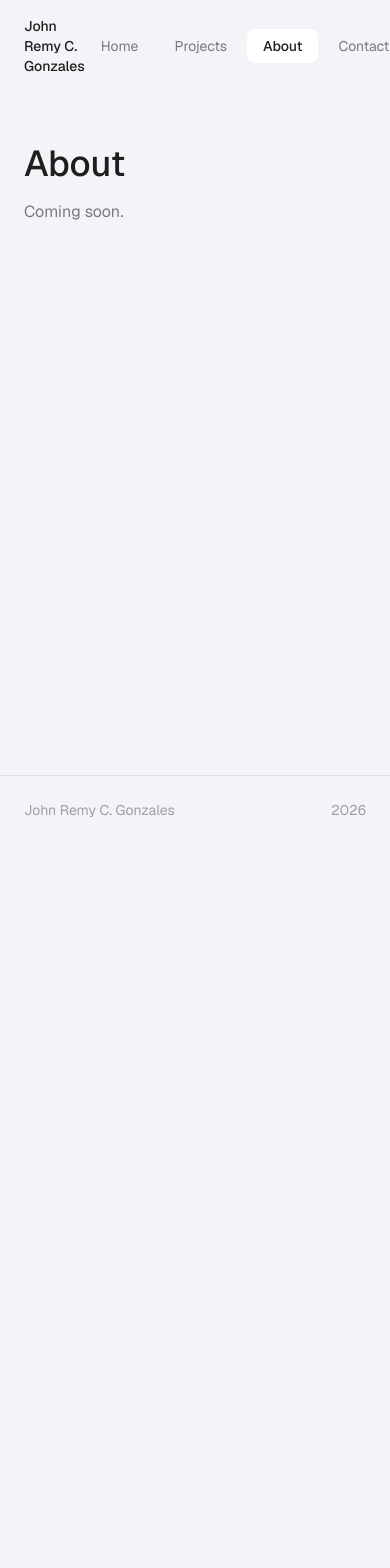
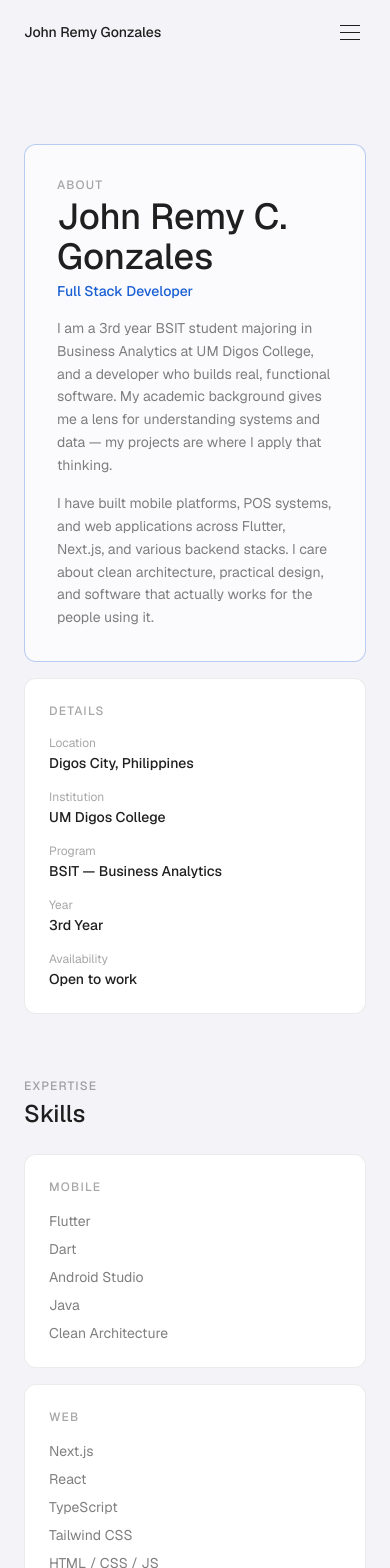
Before and after one commit to Reym-Tech/portfolio_v2, a Next.js app in the folder portfolio/: page /about in a window 390 px wide. Shown: the top 1568 px of the page. Before the commit the page ends 844 px from the top, so only its background shows below. Built offline with nearby package versions, Linux system fonts and the light colour scheme.

Commit message:
feat: real project data, about page, mobile navbar with hamburger dropdown

```diff
--- a/portfolio/app/about/page.tsx
+++ b/portfolio/app/about/page.tsx
@@ -1,8 +1,132 @@
+import { SKILLS }     from "@/data/skills";
+import { EXPERIENCE } from "@/data/experience";
+
+export const metadata = {
+  title:       "About — John Remy C. Gonzales",
+  description: "Full stack developer and Business Analytics student building real products at the intersection of software engineering and data-driven thinking.",
+};
+
 export default function AboutPage() {
   return (
-    <div className="mx-auto max-w-5xl px-6 py-20">
-      <h1 className="text-4xl font-medium text-[var(--text-primary)]">About</h1>
-      <p className="mt-4 text-[var(--text-secondary)]">Coming soon.</p>
+    <div className="mx-auto w-full max-w-5xl px-6 py-20">
+
+      {/* Header */}
+      <div className="mb-16 grid grid-cols-1 gap-4 md:grid-cols-3">
+        <div className="
+          md:col-span-2 rounded-[var(--radius-lg)]
+          border border-[var(--glass-border-accent)]
+          bg-[var(--glass-fill)] backdrop-blur-sm p-8
+          flex flex-col gap-4
+        ">
+          <div>
+            <p className="text-xs font-medium uppercase tracking-widest text-[var(--text-muted)]">
+              About
+            </p>
+            <h1 className="mt-1 text-4xl font-medium text-[var(--text-primary)]">
+              John Remy C. Gonzales
+            </h1>
+            <p className="mt-1 text-sm font-medium text-[var(--accent-primary)]">
+              Full Stack Developer
+            </p>
+          </div>
+          <p className="text-sm leading-relaxed text-[var(--text-secondary)]">
+            I am a 3rd year BSIT student majoring in Business Analytics at UM Digos College, and a developer who builds real, functional software. My academic background gives me a lens for understanding systems and data — my projects are where I apply that thinking.
+          </p>
+          <p className="text-sm leading-relaxed text-[var(--text-secondary)]">
+            I have built mobile platforms, POS systems, and web applications across Flutter, Next.js, and various backend stacks. I care about clean architecture, practical design, and software that actually works for the people using it.
+          </p>
+        </div>
+
+        <div className="
+          rounded-[var(--radius-lg)] border border-[var(--border)]
+          bg-[var(--surface)] p-6 flex flex-col gap-4
+        ">
+          <p className="text-xs font-medium uppercase tracking-widest text-[var(--text-muted)]">
+            Details
+          </p>
+          <div className="flex flex-col gap-4">
+            {[
+              { label: "Location",     value: "Digos City, Philippines" },
+              { label: "Institution",  value: "UM Digos College"        },
+              { label: "Program",      value: "BSIT — Business Analytics" },
+              { label: "Year",         value: "3rd Year"                },
+              { label: "Availability", value: "Open to work"            },
+            ].map((item) => (
+              <div key={item.label} className="flex flex-col gap-0.5">
+                <p className="text-xs text-[var(--text-muted)]">{item.label}</p>
+                <p className="text-sm font-medium text-[var(--text-primary)]">{item.value}</p>
+              </div>
+            ))}
+          </div>
+        </div>
+      </div>
+
+      {/* Skills */}
+      <div className="mb-16">
+        <div className="mb-6">
+          <p className="text-xs font-medium uppercase tracking-widest text-[var(--text-muted)]">
+            Expertise
+          </p>
+          <h2 className="mt-1 text-2xl font-medium text-[var(--text-primary)]">
+            Skills
+          </h2>
+        </div>
+        <div className="grid grid-cols-1 gap-4 sm:grid-cols-2 md:grid-cols-4">
+          {SKILLS.map((skill) => (
+            <div
+              key={skill.category}
+              className="
+                rounded-[var(--radius-lg)] border border-[var(--border)]
+                bg-[var(--surface)] p-6 flex flex-col gap-4
+              "
+            >
+              <p className="text-xs font-medium uppercase tracking-widest text-[var(--text-muted)]">
+                {skill.category}
+              </p>
+              <ul className="flex flex-col gap-2">
+                {skill.items.map((item) => (
+                  <li key={item} className="text-sm text-[var(--text-secondary)]">
+                    {item}
+                  </li>
+                ))}
+              </ul>
+            </div>
+          ))}
+        </div>
+      </div>
+
+      {/* Experience */}
+      <div>
+        <div className="mb-6">
+          <p className="text-xs font-medium uppercase tracking-widest text-[var(--text-muted)]">
+            Background
+          </p>
+          <h2 className="mt-1 text-2xl font-medium text-[var(--text-primary)]">
+            Experience
+          </h2>
+        </div>
+        <div className="flex flex-col gap-4">
+          {EXPERIENCE.map((item, index) => (
+            <div
+              key={index}
+              className="
+                rounded-[var(--radius-lg)] border border-[var(--border)]
+                bg-[var(--surface)] p-6 grid grid-cols-1 gap-4 md:grid-cols-4
+              "
+            >
+              <div className="md:col-span-1 flex flex-col gap-1">
+                <p className="text-xs text-[var(--text-muted)]">{item.period}</p>
+                <p className="text-xs font-medium text-[var(--accent-primary)]">{item.company}</p>
+              </div>
+              <div className="md:col-span-3 flex flex-col gap-2">
+                <p className="text-sm font-medium text-[var(--text-primary)]">{item.role}</p>
+                <p className="text-sm leading-relaxed text-[var(--text-secondary)]">{item.description}</p>
+              </div>
+            </div>
+          ))}
+        </div>
+      </div>
+
     </div>
   );
 }
--- a/portfolio/app/projects/page.tsx
+++ b/portfolio/app/projects/page.tsx
@@ -3,7 +3,7 @@ import ProjectFilter from "@/components/ui/ProjectFilter";
 import ProjectGrid   from "@/components/ui/ProjectGrid";
 
 export const metadata = {
-  title:       "Projects — Your Name",
+  title:       "Projects — John Remy C. Gonzales",
   description: "A collection of projects built across full stack development, automation, and AI.",
 };
 
--- a/portfolio/components/common/Navbar.tsx
+++ b/portfolio/components/common/Navbar.tsx
@@ -2,18 +2,29 @@
 
 import Link from "next/link";
 import { usePathname } from "next/navigation";
+import { useState, useEffect } from "react";
 import { NAV_ITEMS } from "@/data/navigation";
 import { useScrolled } from "@/hooks/useScrolled";
 
 export default function Navbar() {
-  const pathname = usePathname();
+  const pathname  = usePathname();
   const scrolled  = useScrolled();
+  const [open, setOpen] = useState(false);
+
+  useEffect(() => {
+    setOpen(false);
+  }, [pathname]);
+
+  useEffect(() => {
+    document.body.style.overflow = open ? "hidden" : "";
+    return () => { document.body.style.overflow = ""; };
+  }, [open]);
 
   return (
     <header
       className={`
         fixed top-0 left-0 right-0 z-50 transition-all duration-300
-        ${scrolled
+        ${scrolled || open
           ? "bg-[var(--bg-base)]/80 backdrop-blur-md border-b border-[var(--border)]"
           : "bg-transparent"
         }
@@ -25,12 +36,13 @@ export default function Navbar() {
       >
         <Link
           href="/"
-          className="text-sm font-medium text-[var(--text-primary)] transition-opacity hover:opacity-70"
+          className="text-sm font-medium text-[var(--text-primary)] transition-opacity hover:opacity-70 shrink-0"
         >
-          John Remy C. Gonzales
+          John Remy Gonzales
         </Link>
 
-        <ul className="flex items-center gap-1" role="list">
+        {/* Desktop nav */}
+        <ul className="hidden sm:flex items-center gap-1" role="list">
           {NAV_ITEMS.map((item) => {
             const isActive = pathname === item.href;
             return (
@@ -51,7 +63,65 @@ export default function Navbar() {
             );
           })}
         </ul>
+
+        {/* Mobile hamburger */}
+        <button
+          onClick={() => setOpen((prev) => !prev)}
+          className="sm:hidden flex flex-col justify-center items-center w-8 h-8 gap-1.5"
+          aria-label={open ? "Close menu" : "Open menu"}
+          aria-expanded={open}
+        >
+          <span className={`
+            block h-px w-5 bg-[var(--text-primary)] transition-all duration-300
+            ${open ? "translate-y-[3.5px] rotate-45" : ""}
+          `} />
+          <span className={`
+            block h-px w-5 bg-[var(--text-primary)] transition-all duration-300
+            ${open ? "opacity-0" : ""}
+          `} />
+          <span className={`
+            block h-px w-5 bg-[var(--text-primary)] transition-all duration-300
+            ${open ? "-translate-y-[3.5px] -rotate-45" : ""}
+          `} />
+        </button>
       </nav>
+
+      {/* Mobile dropdown */}
+      <div
+        className={`
+          sm:hidden overflow-hidden transition-all duration-300
+          ${open ? "max-h-64 opacity-100" : "max-h-0 opacity-0"}
+        `}
+      >
+        <ul
+          className="
+            flex flex-col px-6 pb-4 gap-1
+            border-t border-[var(--border)]
+            bg-[var(--bg-base)]/80 backdrop-blur-md
+          "
+          role="list"
+        >
+          {NAV_ITEMS.map((item) => {
+            const isActive = pathname === item.href;
+            return (
+              <li key={item.href}>
+                <Link
+                  href={item.href}
+                  className={`
+                    flex w-full rounded-[var(--radius-md)] px-4 py-3 text-sm transition-colors
+                    ${isActive
+                      ? "bg-[var(--surface)] text-[var(--text-primary)] font-medium"
+                      : "text-[var(--text-secondary)] hover:text-[var(--text-primary)] hover:bg-[var(--surface)]"
+                    }
+                  `}
+                >
+                  {item.label}
+                </Link>
+              </li>
+            );
+          })}
+        </ul>
+      </div>
     </header>
   );
 }
--- /dev/null
+++ b/portfolio/data/experience.ts
@@ -0,0 +1,21 @@
+export type Experience = {
+  role:        string;
+  company:     string;
+  period:      string;
+  description: string;
+};
+
+export const EXPERIENCE: Experience[] = [
+  {
+    role:        "3rd Year BSIT Student",
+    company:     "UM Digos College",
+    period:      "2022 — Present",
+    description: "Major in Business Analytics. Studying information systems, data analysis, and software development while building real projects that apply classroom concepts to production-level problems.",
+  },
+  {
+    role:        "Freelance Developer",
+    company:     "Self-employed",
+    period:      "2023 — Present",
+    description: "Building mobile and web applications for clients and personal projects. Focused on clean architecture, practical UI design, and delivering working software.",
+  },
+];
--- a/portfolio/data/hero.ts
+++ b/portfolio/data/hero.ts
@@ -1,10 +1,10 @@
 export const HERO_CONTENT = {
-  name:        "John Remy C. Gonzales",
-  role:        "Full Stack Developer",
-  tagline:     "I build scalable digital solutions that combine software engineering, automation, and product thinking.",
-  location:    "Philippines",
-  available:   true,
-  stack:       ["Next.js", "TypeScript", "Python", "Tailwind"],
+  name:      "John Remy C. Gonzales",
+  role:      "Full Stack Developer",
+  tagline:   "I build real products — mobile apps, web platforms, and automation tools — while studying Business Analytics. I care about how software solves actual problems.",
+  location:  "Digos City, Philippines",
+  available: true,
+  stack:     ["Flutter", "Next.js", "TypeScript", "Supabase"],
   cta: {
     primary:   { label: "View Projects", href: "/projects" },
     secondary: { label: "Get in Touch",  href: "/contact" },
--- a/portfolio/data/projects.ts
+++ b/portfolio/data/projects.ts
@@ -2,48 +2,39 @@ import type { Project } from "@/types";
 
 export const PROJECTS: Project[] = [
   {
-    id:          "project-one",
-    title:       "Project One",
-    description: "A scalable web application that automates complex workflows using modern full stack technologies and AI integration.",
-    tags:        ["Next.js", "TypeScript", "OpenAI"],
-    href:        "#",
-    repoHref:    "#",
+    id:          "ayo",
+    title:       "AYO",
+    description: "A mobile platform that connects homeowners with verified home repair professionals — plumbers, electricians, and appliance technicians. Built with Flutter and Supabase using Clean Architecture and a premium Glassmorphism design system.",
+    tags:        ["Flutter", "Supabase", "Dart", "Clean Architecture"],
+    href:        "https://drive.google.com/file/d/1XRqTRw4xIkN_clRi62vX1vsYorLbilEp/view?usp=sharing",
+    repoHref:    "https://github.com/Reym-Tech/Technopreneur-Fixify",
     featured:    true,
   },
   {
-    id:          "project-two",
-    title:       "Project Two",
-    description: "A backend system built for high-throughput data processing with a clean API layer.",
-    tags:        ["Python", "FastAPI", "PostgreSQL"],
-    href:        "#",
-    repoHref:    "#",
+    id:          "brewtrack",
+    title:       "BrewTrack",
+    description: "A web-based POS and inventory system for cafés. Manages sales, tracks stock, and provides basic analytics in a single dashboard. Live in production.",
+    tags:        ["HTML", "CSS", "JavaScript", "Supabase"],
+    href:        "https://bt-hitnotes.vercel.app",
+    repoHref:    "https://github.com/Reym-Tech/BrewTrack_Latest",
     featured:    false,
   },
   {
-    id:          "project-three",
-    title:       "Project Three",
-    description: "A lightweight SaaS tool for managing and automating repetitive business operations.",
-    tags:        ["Next.js", "TypeScript", "Tailwind"],
-    href:        "#",
-    repoHref:    "#",
+    id:          "tfc-pos",
+    title:       "Tagalog FC POS",
+    description: "A comprehensive mobile POS system for restaurant operations. Features real-time order management, inventory tracking, sales reporting, and payment processing optimized for quick-service restaurants.",
+    tags:        ["Flutter", "Dart", "Supabase", "C++"],
+    href:        "https://drive.google.com/file/d/13mClr8Gk6Y4M6r1Q6IrfrKFbeoKLDzKC/view",
+    repoHref:    "https://github.com/Reym-Tech/Tagalog_FC_POS",
     featured:    false,
   },
   {
-    id:          "project-four",
-    title:       "Project Four",
-    description: "An AI-powered content pipeline that processes and summarizes documents at scale.",
-    tags:        ["Python", "OpenAI", "FastAPI"],
-    href:        "#",
-    repoHref:    "#",
-    featured:    false,
-  },
-  {
-    id:          "project-five",
-    title:       "Project Five",
-    description: "A real-time dashboard for monitoring business metrics with live data updates.",
-    tags:        ["Next.js", "TypeScript", "PostgreSQL"],
-    href:        "#",
-    repoHref:    "#",
+    id:          "ancientcrafts",
+    title:       "AncientCrafts",
+    description: "A full-stack e-commerce mobile application with product catalog, shopping cart, and checkout functionality. Built with a Java and PHP backend connected to Firebase and MySQL.",
+    tags:        ["Java", "PHP", "Firebase", "MySQL"],
+    href:        undefined,
+    repoHref:    "https://github.com/Reym-Tech/AncientCrafts",
     featured:    false,
   },
 ];
--- a/portfolio/data/skills.ts
+++ b/portfolio/data/skills.ts
@@ -2,19 +2,19 @@ import type { Skill } from "@/types";
 
 export const SKILLS: Skill[] = [
   {
-    category: "Frontend",
-    items:    ["Next.js", "React", "TypeScript", "Tailwind CSS", "Framer Motion"],
+    category: "Mobile",
+    items:    ["Flutter", "Dart", "Android Studio", "Java", "Clean Architecture"],
   },
   {
-    category: "Backend",
-    items:    ["Node.js", "Python", "FastAPI", "PostgreSQL", "REST APIs"],
+    category: "Web",
+    items:    ["Next.js", "React", "TypeScript", "Tailwind CSS", "HTML / CSS / JS"],
   },
   {
-    category: "AI & Automation",
-    items:    ["OpenAI API", "LangChain", "Prompt Engineering", "Web Scraping"],
+    category: "Backend & Data",
+    items:    ["Supabase", "Firebase", "MySQL", "PostgreSQL", "PHP"],
   },
   {
-    category: "Tools & Infra",
-    items:    ["Git", "Docker", "Vercel", "GitHub Actions", "Linux"],
+    category: "Tools",
+    items:    ["Git", "GitHub", "Vercel", "Figma", "Android Studio"],
   },
 ];
```
